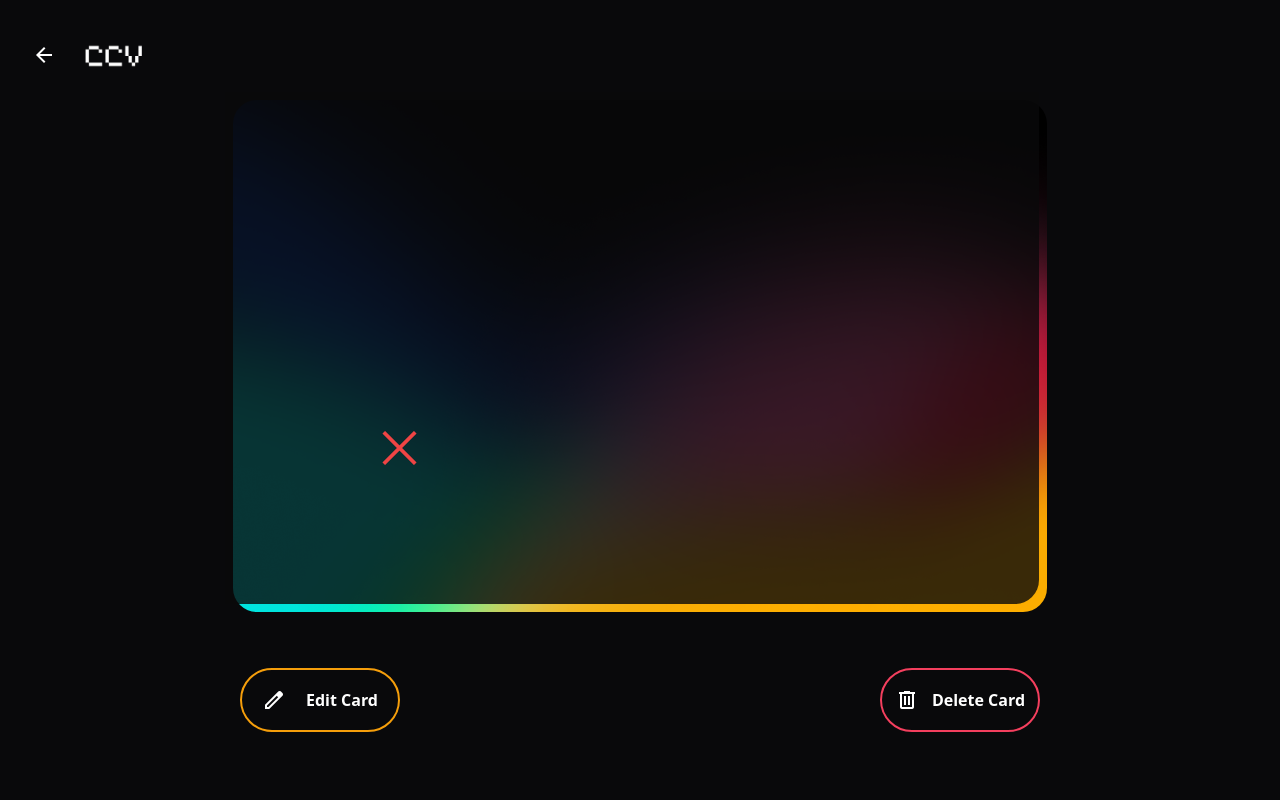
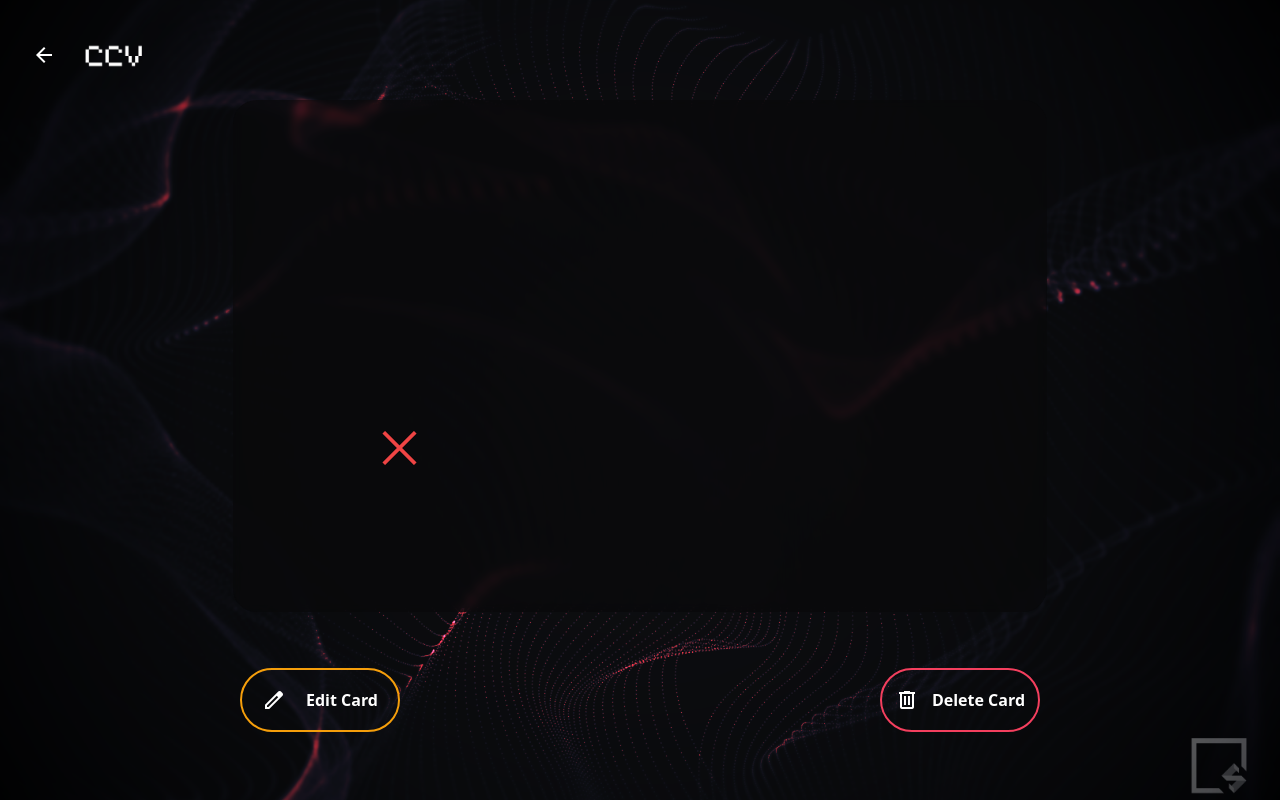
Before and after one commit to sadaakisz/django-cc-validation, a Django app: template cc_validation_app/templates/cc_validation_app/detail.html in a window 1280 px wide. Run offline with Django 5.2, Linux system fonts and the light colour scheme; the template is opened without the code that fills it, so the values that code supplies are empty; some libraries are stand-ins or nearby versions.

Commit message:
Incorporated matrix-dot-bg.png as background.

```diff
--- a/cc_validation_app/templates/cc_validation_app/detail.html
+++ b/cc_validation_app/templates/cc_validation_app/detail.html
@@ -7,11 +7,11 @@
   {% head title="Card" context_id=card.id %}
   <body class="bg-zinc-950 text-neutral-100">
     {% header top_left_icon="arrow_back" href_url="cc_validation_app:index"%}
-    <main class="flex justify-center items-center absolute inset-0 min-h-screen w-full -z-10">
+    <main class="flex justify-center items-center absolute inset-0 min-h-screen w-full -z-10"  style="background: url(/static/cc_validation_app/images/matrix-dot-bg.png); background-size: cover; height: 100%; background-position: center">
         <div class="grid grid-cols-1 gap-6 w-full">
             <div class="flex flex-wrap items-center justify-start content-evenly
-            aspect-[27/17] h-[32rem] m-8 mx-auto p-10 rounded-3xl pt-64 relative" style="background: url(/static/cc_validation_app/images/dark-gradient.png); background-size: cover">
-                <div class="aspect-[27/17] h-[32rem] bg-zinc-950 absolute -inset-2 opacity-80 rounded-br-3xl">
+            aspect-[27/17] h-[32rem] m-8 mx-auto p-10 rounded-3xl pt-64 relative backdrop-blur-sm">
+                <div class="aspect-[27/17] h-[32rem] bg-zinc-950 absolute inset-0 opacity-70 rounded-3xl">
 
                 </div>
                 <div class="flex flex-wrap items-center justify-start content-evenly gap-8 z-10">
```
